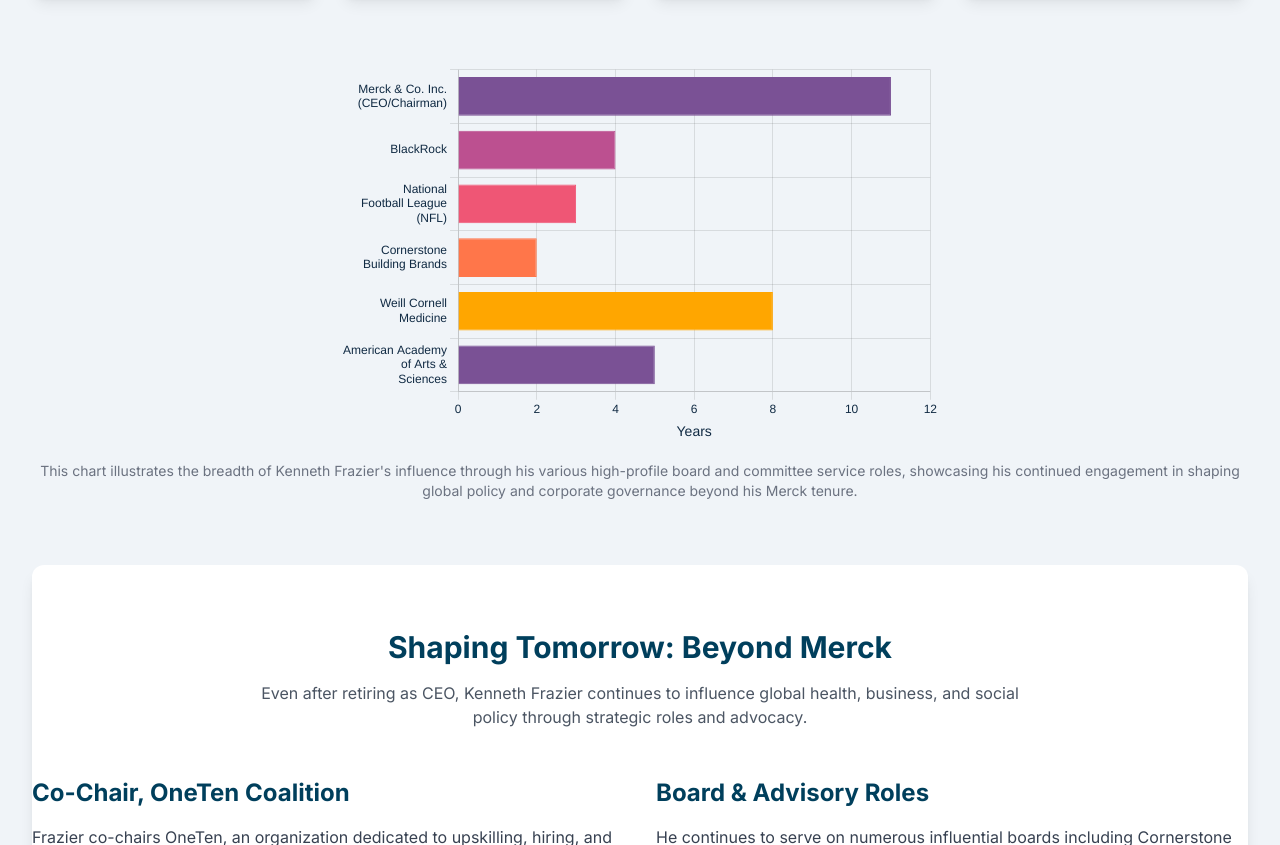
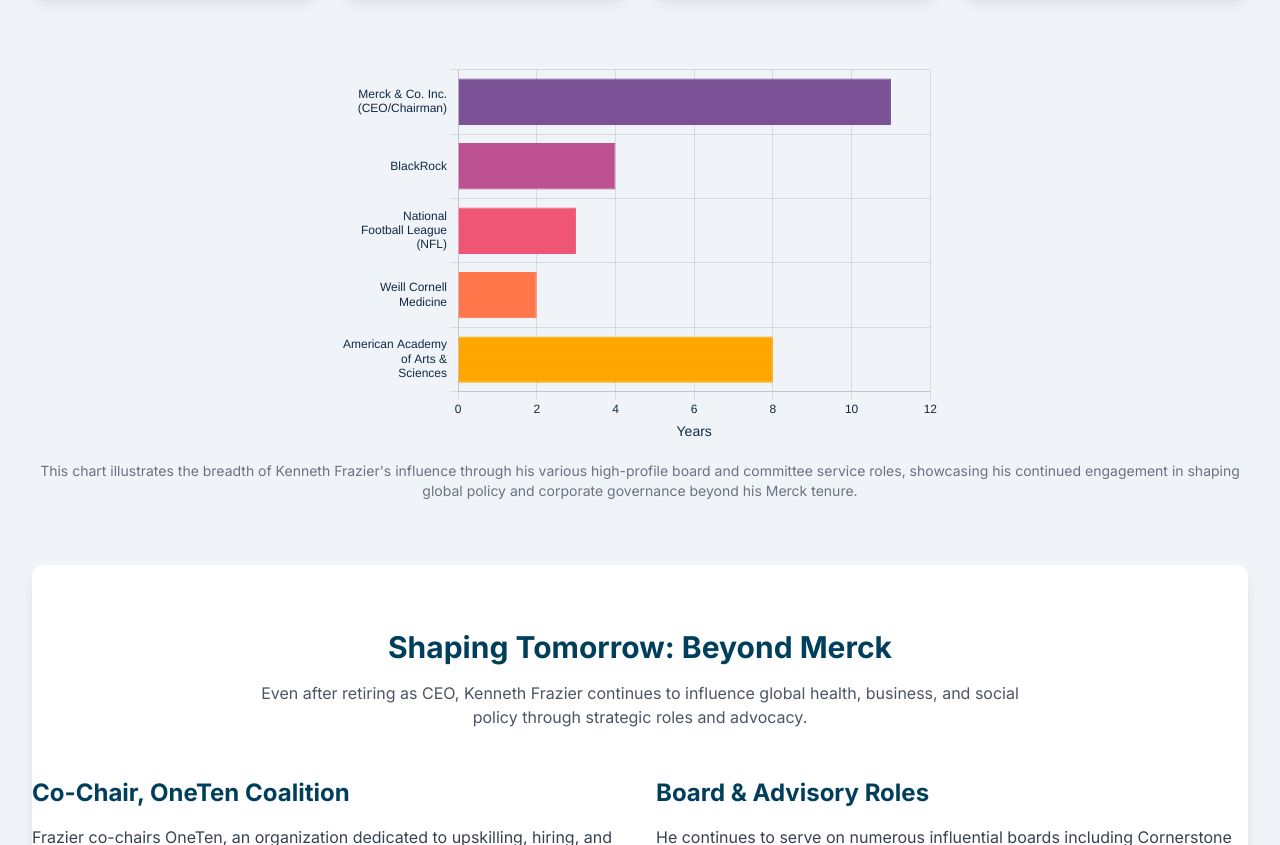
Before and after one commit to NACDNJDOYAResearch/KenFrazier, a plain HTML site: page index.html in a window 1280 px wide. Shown: the part 3583-4428 px from the top of the page. Drawn offline with nearby package versions, Linux system fonts and the light colour scheme.

Commit message:
Update index.html

```diff
--- a/index.html
+++ b/index.html
@@ -400,7 +400,6 @@
                 'Merck & Co. Inc. (CEO/Chairman)',
                 'BlackRock',
                 'National Football League (NFL)',
-                'Cornerstone Building Brands',
                 'Weill Cornell Medicine',
                 'American Academy of Arts & Sciences'
             ];
```
